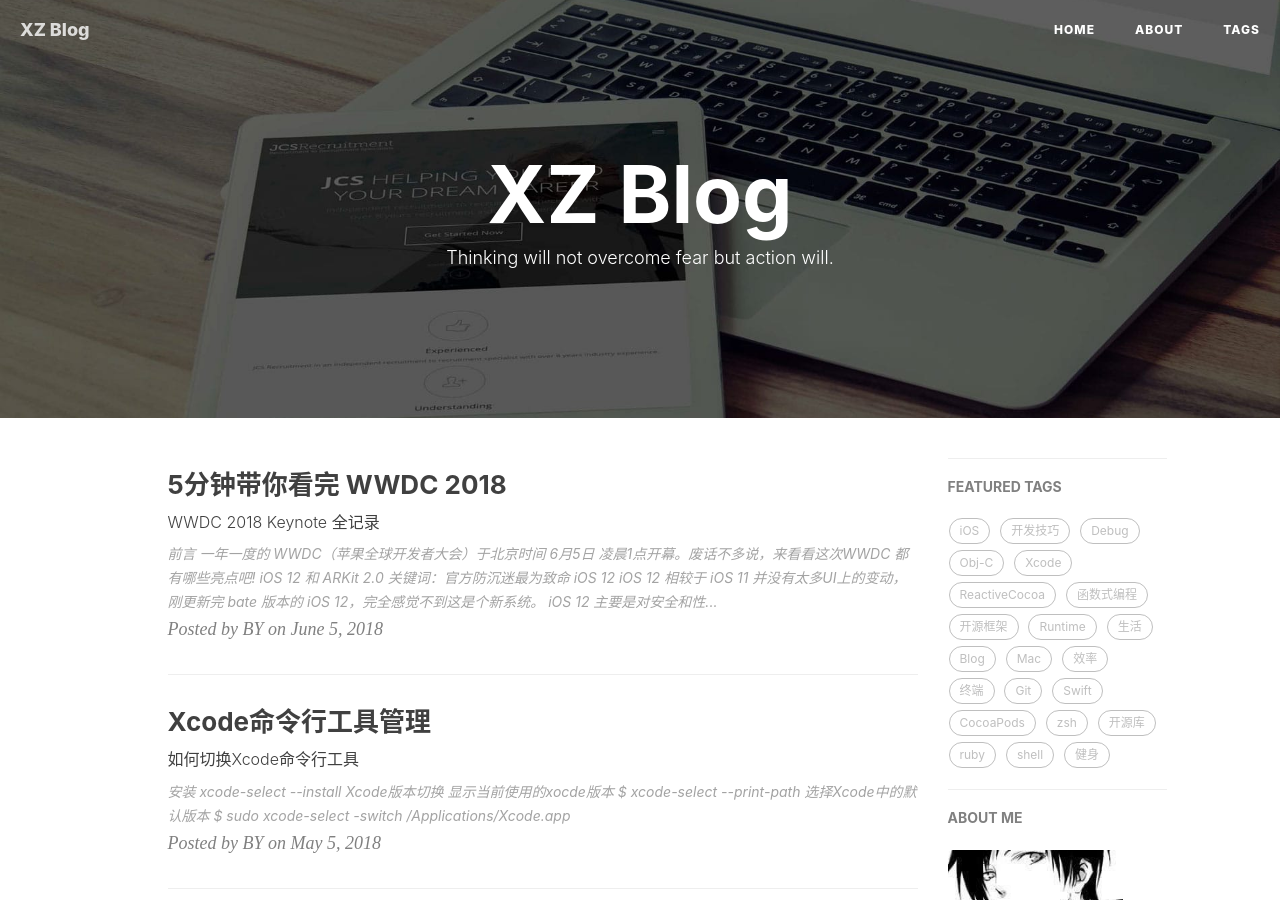
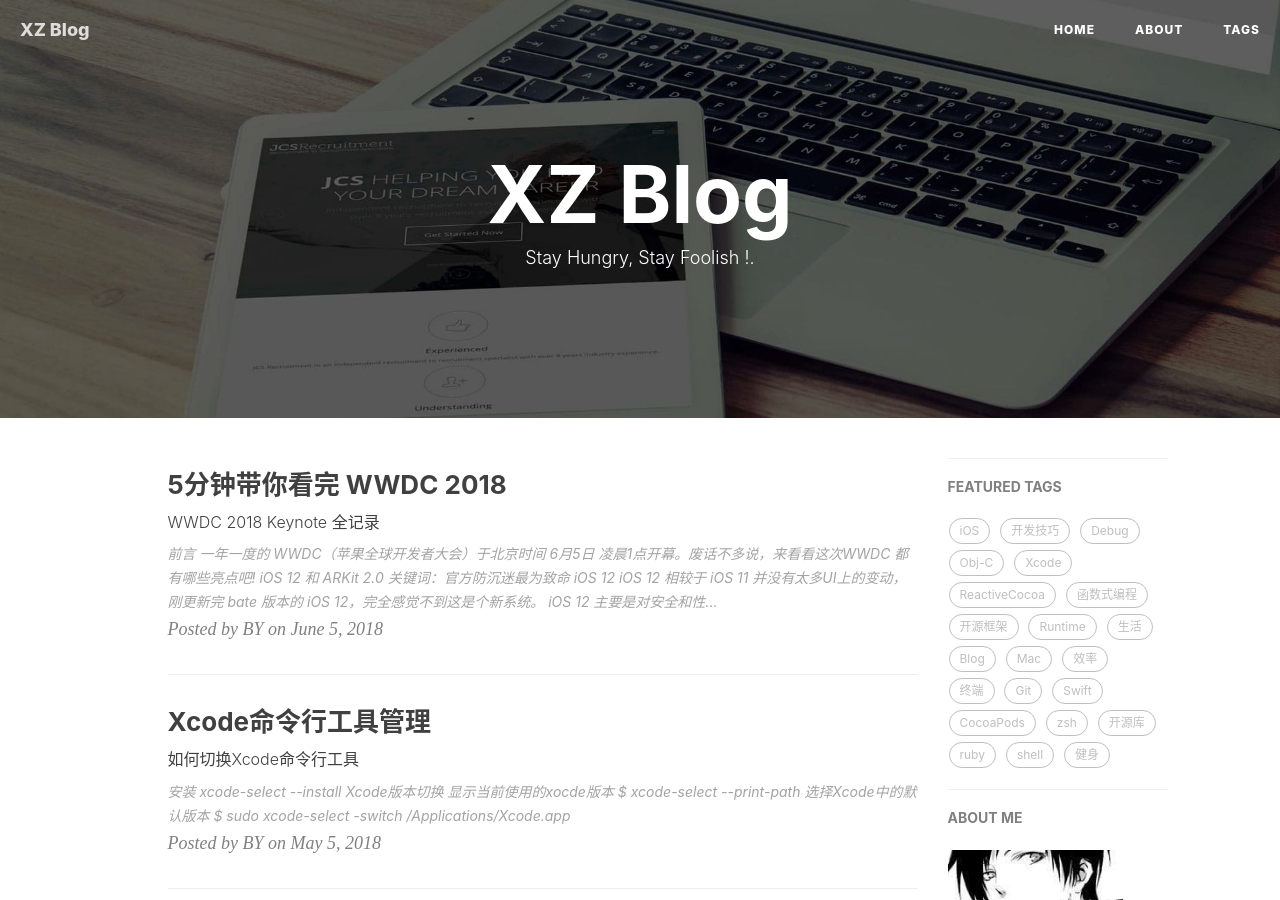
Before and after one commit to XZ361/XZBlog, a Jekyll site: the page built from index.html, in a window 1280 px wide and 900 px high. Built offline with Jekyll 4.4.1, drawn with Linux system fonts in a browser that asks for light colours; nearby versions of some CDN libraries; the list of posts is cut into pages by our own code; comment, search, counter and statistics services are not loaded.

Commit message:
Update index.html

```diff
--- a/index.html
+++ b/index.html
@@ -1,6 +1,6 @@
 ---
 layout: page
-description: "Thinking will not overcome fear but action will."
+description: "Stay Hungry, Stay Foolish !."
 ---
 
 {% for post in paginator.posts %}
```
